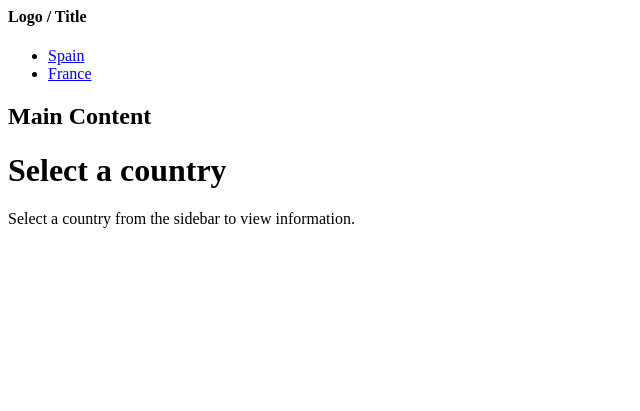
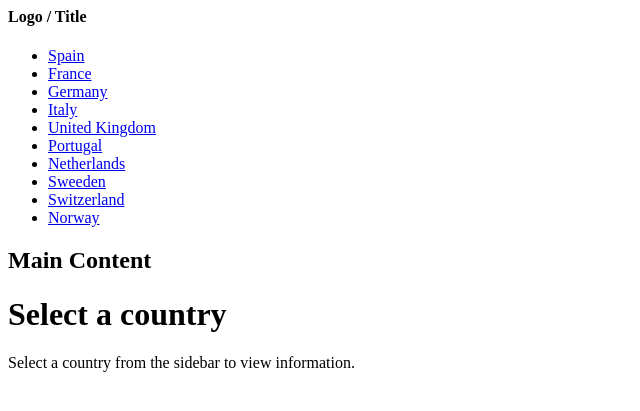
Before and after one commit to rebecatucmeanu/countries, a CodeIgniter 4 app: the page made by app/Views/templates/index.php in a window 1280 px wide. Shown: the top 411 px of the page, without its empty margins (0-640 px from the left). Run offline with PHP 8.4 and a stand-in for CodeIgniter, Linux system fonts and the light colour scheme; the template is opened without the code that fills it, so the values that code supplies are empty; some libraries are stand-ins or nearby versions.

Commit message:
añadimos los otros países, le asignamos a cada uno la función javascript

```diff
--- a/app/Views/templates/index.php
+++ b/app/Views/templates/index.php
@@ -7,6 +7,14 @@
         <ul class="list-unstyled">
             <li><a href="#" onclick="showCountry('Spain')">Spain</a></li>
             <li><a href="#" onclick="showCountry('France')">France</a></li>
+            <li><a href="#" onclick="showCountry('Germany')">Germany</a></li>
+            <li><a href="#" onclick="showCountry('Italy')">Italy</a></li>
+            <li><a href="#" onclick="showCountry('United Kingdom')">United Kingdom</a></li>
+            <li><a href="#" onclick="showCountry('Portugal')">Portugal</a></li>
+            <li><a href="#" onclick="showCountry('Netherlands')">Netherlands</a></li>
+            <li><a href="#" onclick="showCountry('Sweeden')">Sweeden</a></li>
+            <li><a href="#" onclick="showCountry('Switzerland')">Switzerland</a></li>
+            <li><a href="#" onclick="showCountry('Norway')">Norway</a></li>
         </ul>
     </nav>
     <div id="content">
```
